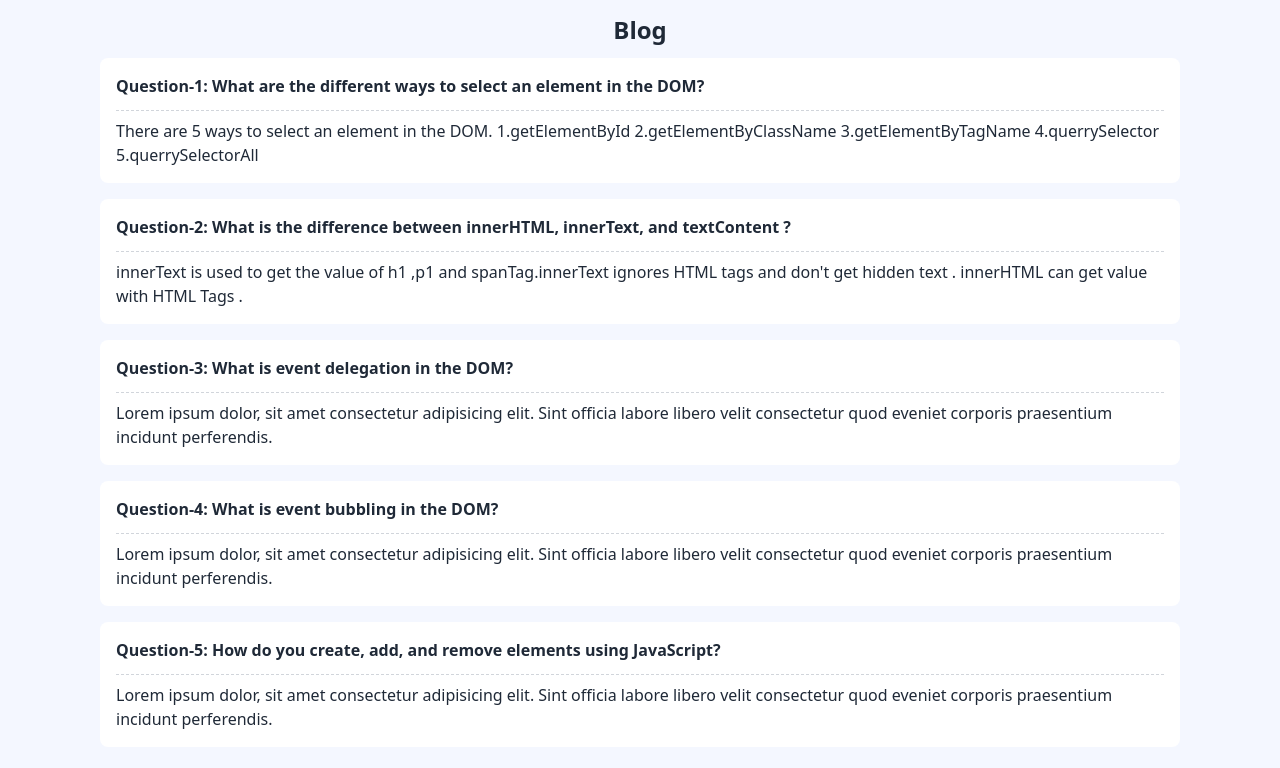
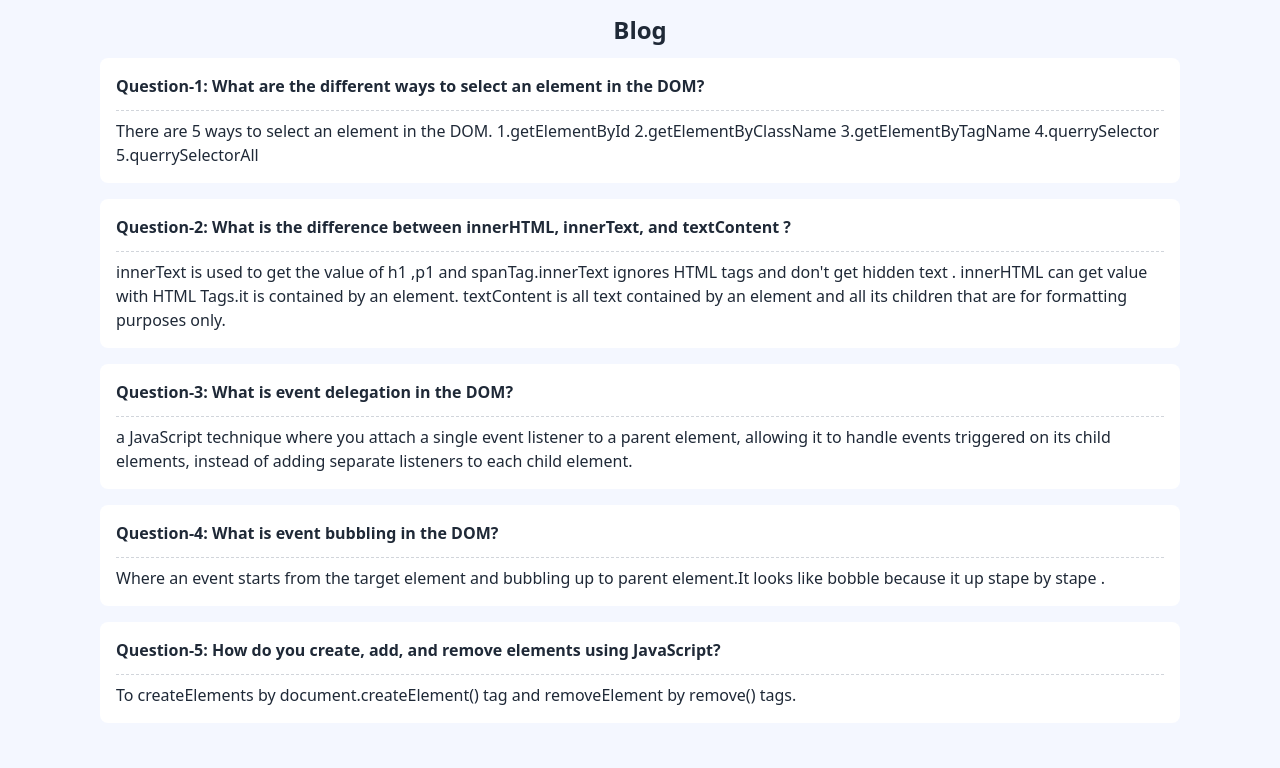
Before and after one commit to sihab176/assignment-DOM-Js, a plain HTML site: page second.html in a window 1280 px wide. Shown: the part 110-878 px from the top of the page. Drawn offline with nearby package versions, Linux system fonts and the light colour scheme.

Commit message:
added the second html and js code

```diff
--- /dev/null
+++ b/js/secend.js
@@ -0,0 +1,3 @@
+document.getElementById('back-button').addEventListener('click',function(){
+    window.location.href="index.html"
+})
--- a/second.html
+++ b/second.html
@@ -60,7 +60,9 @@
         <p class="mt-2">
           innerText is used to get the value of h1 ,p1 and spanTag.innerText
           ignores HTML tags and don't get hidden text . innerHTML can get value
-          with HTML Tags .
+          with HTML Tags.it is contained by an element. textContent is all text
+          contained by an element and all its children that are for formatting
+          purposes only.
         </p>
       </div>
       <!-- div-3 -->
@@ -69,9 +71,9 @@
           Question-3: What is event delegation in the DOM?
         </h2>
         <p class="mt-2">
-          Lorem ipsum dolor, sit amet consectetur adipisicing elit. Sint officia
-          labore libero velit consectetur quod eveniet corporis praesentium
-          incidunt perferendis.
+          a JavaScript technique where you attach a single event listener to a
+          parent element, allowing it to handle events triggered on its child
+          elements, instead of adding separate listeners to each child element.
         </p>
       </div>
       <!-- div-4 -->
@@ -80,9 +82,8 @@
           Question-4: What is event bubbling in the DOM?
         </h2>
         <p class="mt-2">
-          Lorem ipsum dolor, sit amet consectetur adipisicing elit. Sint officia
-          labore libero velit consectetur quod eveniet corporis praesentium
-          incidunt perferendis.
+          Where an event starts from the target element and bubbling up to
+          parent element.It looks like bobble because it up stape by stape .
         </p>
       </div>
       <!-- div-5 -->
@@ -92,11 +93,11 @@
           JavaScript?
         </h2>
         <p class="mt-2">
-          Lorem ipsum dolor, sit amet consectetur adipisicing elit. Sint officia
-          labore libero velit consectetur quod eveniet corporis praesentium
-          incidunt perferendis.
+          To createElements by document.createElement() tag and removeElement by
+          remove() tags.
         </p>
       </div>
     </main>
+    <script src="js/secend.js"></script>
   </body>
 </html>
```
